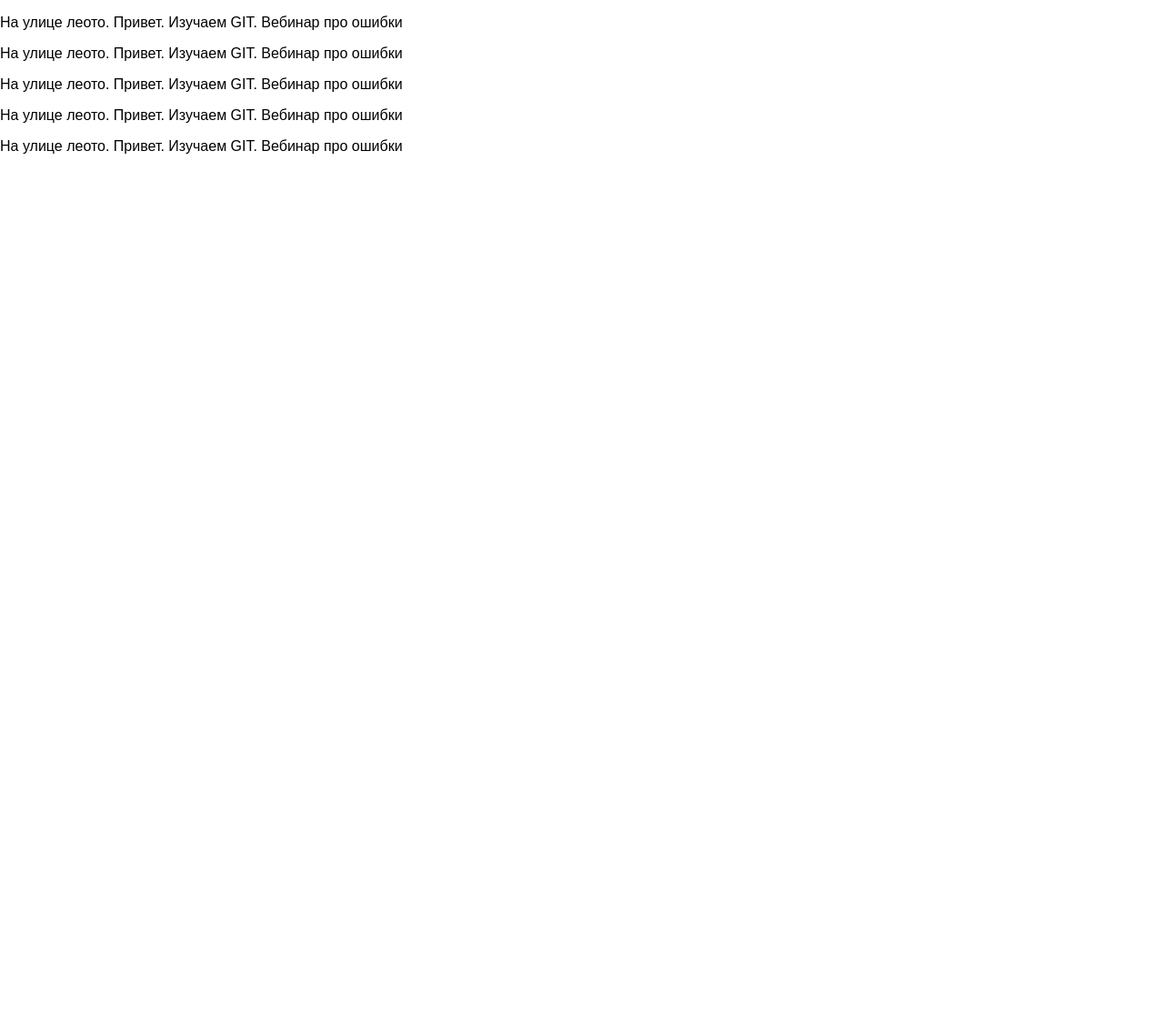
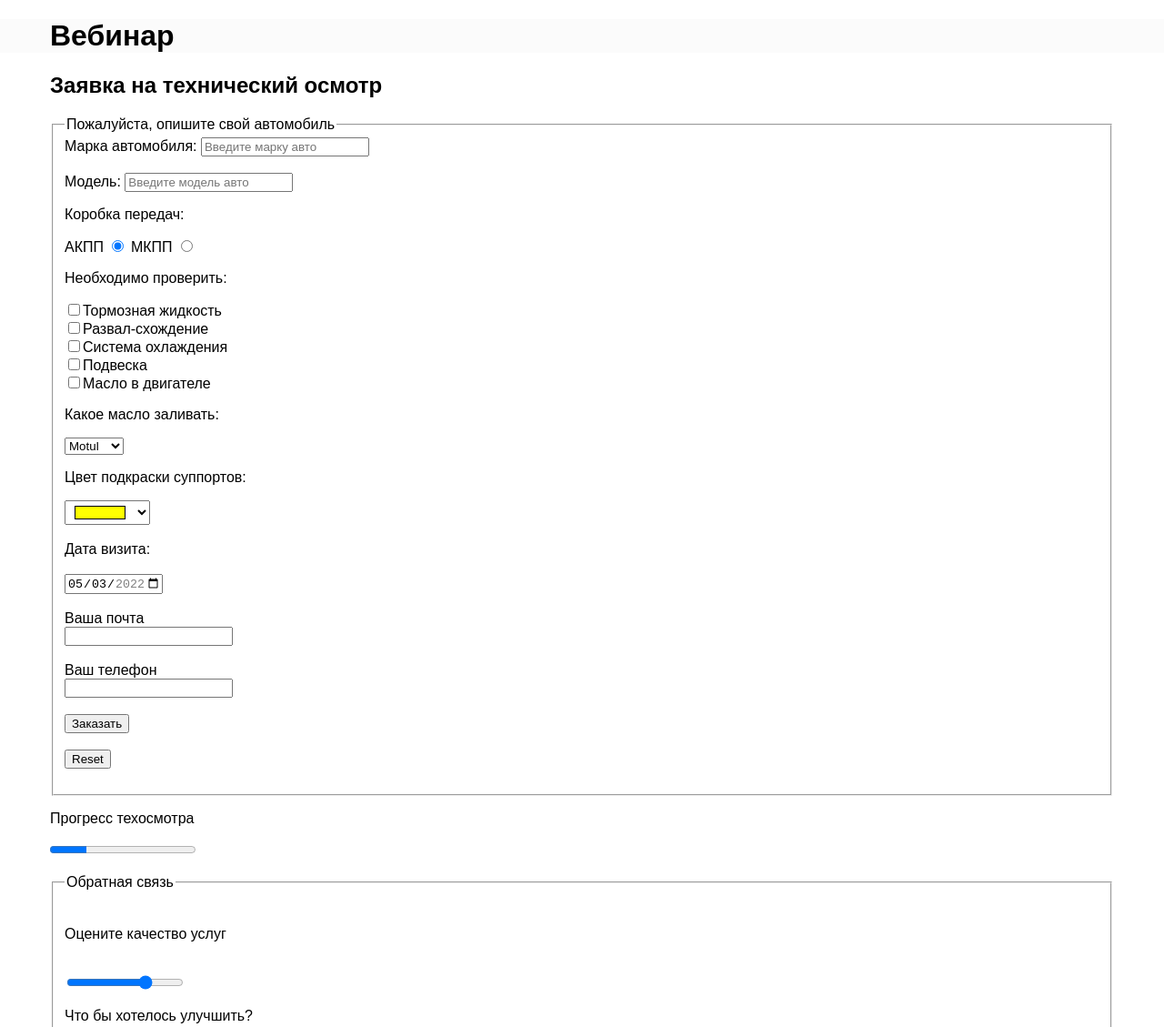
Before and after one commit to Stason707/test, a plain HTML site: page index.html in a window 1280 px wide. Shown: the top 1129 px of the page at 91% size. Before the commit the page ends 800 px from the top, so only its background shows below. Drawn offline with Linux system fonts and the light colour scheme.

Commit message:
auto Form

```diff
--- a/index.html
+++ b/index.html
@@ -8,10 +8,101 @@
     <link rel="stylesheet" href="stiles.css">
 </head>
 <body>
-    <p class="text">На улице леото. Привет. Изучаем GIT. Вебинар про ошибки </p>
-    <p class="text">На улице леото. Привет. Изучаем GIT. Вебинар про ошибки </p>
-    <p class="text">На улице леото. Привет. Изучаем GIT. Вебинар про ошибки </p>
-    <p class="text">На улице леото. Привет. Изучаем GIT. Вебинар про ошибки </p>
-    <p class="text">На улице леото. Привет. Изучаем GIT. Вебинар про ошибки </p>
+    <header class="header">
+        <div class="container">
+            <h1 class="Вебинар">Вебинар</h1>
+        </div>
+    </header>
+    <main>
+        <div class="container">
+            <h2 class="forms">Заявка на технический осмотр</h2>
+            <form>
+                <fieldset>
+                            <legend>Пожалуйста, опишите свой автомобиль</legend>
+                            Марка автомобиля: <input type="text" name="Trademark" placeholder="Введите марку авто">
+                            <br>
+                            <br>
+                            Модель: <input type="text" name="model" placeholder="Введите модель авто">
+
+                            <p>Коробка передач:</p>
+                            АКПП <input type="radio" name="gear" value="auto" checked>
+                            МКПП <input type="radio" name="gear" value="hand">
+                            <br>
+                            <p>Необходимо проверить:</p>
+                            <input type="checkbox" name="type1" value="brake">Тормозная жидкость<br>
+                            <input type="checkbox" name="type2" value="parall">Развал-схождение<br>
+                            <input type="checkbox" name="type3" value="antifreez">Система охлаждения<br>
+                            <input type="checkbox" name="type4" value="suspension">Подвеска<br>
+                            <input type="checkbox" name="type5" value="Oil">Масло в двигателе<br>
+
+                            <p>Какое масло заливать:</p>
+                            <select name="oillist">
+                                <option label=""></option>
+                                <option label="Motul" selected>Motul</option>
+                                <option label="Shell">Shell</option>
+                                <option label="Castrol">Castrol</option>
+                                <option label="Lukoil">Lukoil</option>
+                                <option label="Oleina" disabled></option>
+                            </select>
+                            <br>
+                            <p>Цвет подкраски суппортов:</p>
+                            <input type="color" list="colorlist" value="#ffff00">
+                            <datalist id="colorlist">
+                                <option value="#cc0000" label="Красный"></option>
+                                <option value="#00bbbb" label="Зеленый"></option>
+                                <option value="#0000ff" label="Синий"></option>
+                                <option value="#ffffff" label="Белый"></option>
+                                <option value="#cccccc" label="Серый"></option>
+                            </datalist>
+                            <br>
+                            <br>
+                            Дата визита:
+                            <br>
+                            <br>
+                            <input type="date" name="visit" value="2022-05-03" min="2022-05-03" max="2022-06-03" >
+                            <br>
+                            <br>
+                            Ваша почта
+                            <br>
+                            <input type="email" name="email">
+                            <br>
+                            <br>
+                            Ваш телефон
+                            <br>
+                            <input type="tel" name="phone" required="required">
+                            <br>
+                            <br>
+                            <input type="submit" value="Заказать">
+                            <br>
+                            <br>
+                            <input type="reset">
+                            <br>
+                            <br>
+                </fieldset>
+                <p>Прогресс техосмотра</p>
+                <progress value="25" max="100"></progress>
+                <br>
+                <br>
+                <fieldset>
+                    <legend>Обратная связь</legend>
+                    <br>
+                    <p>Оцените качество услуг</p>
+                    <br>
+                    <input type="range" min="0" max="10" step="1" value="7">
+                    <br>
+                    <p>Что бы хотелось улучшить?</p>
+                    <br>
+                    <textarea name="comment" id="" cols="50" rows="7" placeholder="Ваши пожелания"></textarea>
+                    <br>
+                    <p>Порекоммендуете наш сервис друзьям?</p>
+                    <label for="yes">ДА <input type="radio" id="yes" name="chois" value="yes" checked></label><br> <br>
+                    <label for="no">НЕТ <input type="radio" id="no" name="chois" value="no"></label>
+                    <br>
+                </fieldset>
+                <iframe width="500" height="270" src="https://www.youtube.com/embed/NP80AhMvTTI" title="YouTube video player" frameborder="0" allow="accelerometer; autoplay; clipboard-write; encrypted-media; gyroscope; picture-in-picture" allowfullscreen></iframe>
+            </form>
+        </div>
+    </main>
+    <p class="text">На улице лето. Привет. Изучаем GIT. Вебинар про ошибки </p>
 </body>
 </html>
--- a/stiles.css
+++ b/stiles.css
@@ -13,6 +13,6 @@ html, body{
     box-sizing: border-box;
 }
 
-.footer {background-color: #fbfbfb;}
+.footer {background-color: hsl(240, 40%, 2%);}
 
 .footer-text {text-align: center;}
```
